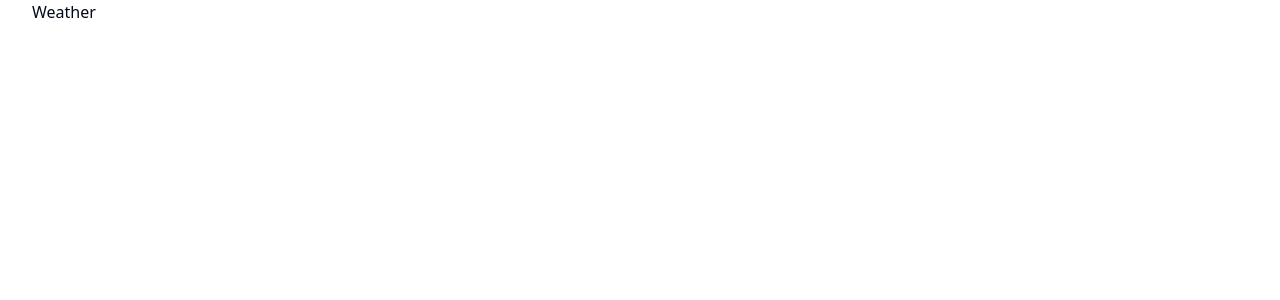
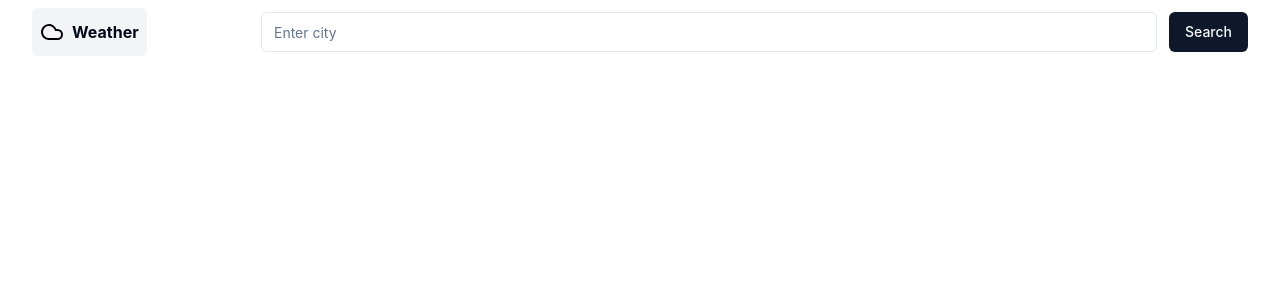
Before and after one commit to CrisTain333/weather-app-task, a React (Vite) app: page / in a window 1280 px wide. Shown: the top 300 px of the page. Built offline with nearby package versions, Linux system fonts and the light colour scheme.

Commit message:
some change

```diff
--- a/package.json
+++ b/package.json
@@ -10,6 +10,7 @@
     "preview": "vite preview"
   },
   "dependencies": {
+    "@radix-ui/react-slot": "^1.0.2",
     "class-variance-authority": "^0.7.0",
     "clsx": "^2.0.0",
     "lucide-react": "^0.284.0",
--- /dev/null
+++ b/src/components/ui/button.tsx
@@ -0,0 +1,56 @@
+import * as React from "react"
+import { Slot } from "@radix-ui/react-slot"
+import { cva, type VariantProps } from "class-variance-authority"
+
+import { cn } from "@/lib/utils"
+
+const buttonVariants = cva(
+  "inline-flex items-center justify-center rounded-md text-sm font-medium ring-offset-background transition-colors focus-visible:outline-none focus-visible:ring-2 focus-visible:ring-ring focus-visible:ring-offset-2 disabled:pointer-events-none disabled:opacity-50",
+  {
+    variants: {
+      variant: {
+        default: "bg-primary text-primary-foreground hover:bg-primary/90",
+        destructive:
+          "bg-destructive text-destructive-foreground hover:bg-destructive/90",
+        outline:
+          "border border-input bg-background hover:bg-accent hover:text-accent-foreground",
+        secondary:
+          "bg-secondary text-secondary-foreground hover:bg-secondary/80",
+        ghost: "hover:bg-accent hover:text-accent-foreground",
+        link: "text-primary underline-offset-4 hover:underline",
+      },
+      size: {
+        default: "h-10 px-4 py-2",
+        sm: "h-9 rounded-md px-3",
+        lg: "h-11 rounded-md px-8",
+        icon: "h-10 w-10",
+      },
+    },
+    defaultVariants: {
+      variant: "default",
+      size: "default",
+    },
+  }
+)
+
+export interface ButtonProps
+  extends React.ButtonHTMLAttributes<HTMLButtonElement>,
+    VariantProps<typeof buttonVariants> {
+  asChild?: boolean
+}
+
+const Button = React.forwardRef<HTMLButtonElement, ButtonProps>(
+  ({ className, variant, size, asChild = false, ...props }, ref) => {
+    const Comp = asChild ? Slot : "button"
+    return (
+      <Comp
+        className={cn(buttonVariants({ variant, size, className }))}
+        ref={ref}
+        {...props}
+      />
+    )
+  }
+)
+Button.displayName = "Button"
+
+export { Button, buttonVariants }
--- /dev/null
+++ b/src/components/ui/input.tsx
@@ -0,0 +1,25 @@
+import * as React from "react"
+
+import { cn } from "@/lib/utils"
+
+export interface InputProps
+  extends React.InputHTMLAttributes<HTMLInputElement> {}
+
+const Input = React.forwardRef<HTMLInputElement, InputProps>(
+  ({ className, type, ...props }, ref) => {
+    return (
+      <input
+        type={type}
+        className={cn(
+          "flex h-10 w-full rounded-md border border-input bg-background px-3 py-2 text-sm ring-offset-background file:border-0 file:bg-transparent file:text-sm file:font-medium placeholder:text-muted-foreground focus-visible:outline-none focus-visible:ring-2 focus-visible:ring-ring focus-visible:ring-offset-2 disabled:cursor-not-allowed disabled:opacity-50",
+          className
+        )}
+        ref={ref}
+        {...props}
+      />
+    )
+  }
+)
+Input.displayName = "Input"
+
+export { Input }
--- a/src/index.css
+++ b/src/index.css
@@ -1,6 +1,8 @@
 @tailwind base;
 @tailwind components;
 @tailwind utilities;
+
+@import url('https://fonts.googleapis.com/css2?family=Inter:wght@400;500;600;700&family=Outfit&family=Poppins:wght@100;400;500;700&display=swap');
 
 @layer base {
   :root {
@@ -70,7 +72,12 @@
   * {
     @apply border-border;
   }
+
   body {
     @apply bg-background text-foreground;
   }
 }
+
+* {
+  font-family: 'Inter', sans-serif;
+}
--- a/src/pages/home/home.tsx
+++ b/src/pages/home/home.tsx
@@ -1,10 +1,26 @@
+import { Input } from "@/components/ui/input";
+import { Button } from "@/components/ui/button";
+import { Cloud } from "lucide-react";
 const Home = () => {
   return (
     <div>
       <nav>
         {/* left side */}
-        <div className="flex">
-          <div>Weather</div>
+        <div className="flex justify-between my-2">
+          <div className="flex bg-gray-100 items-center px-2 py-3 rounded-md">
+            {" "}
+            <Cloud color="black" />{" "}
+            <span className="ml-2 font-bold">Weather</span>
+          </div>
+
+          <div className="flex items-center">
+            <Input
+              placeholder="Enter city"
+              className="w-[70vw]"
+            />
+
+            <Button className="ml-3">Search</Button>
+          </div>
         </div>
       </nav>
     </div>
```
Also changed, not shown: 1 other file (tests, documents, lock files or other folders).
